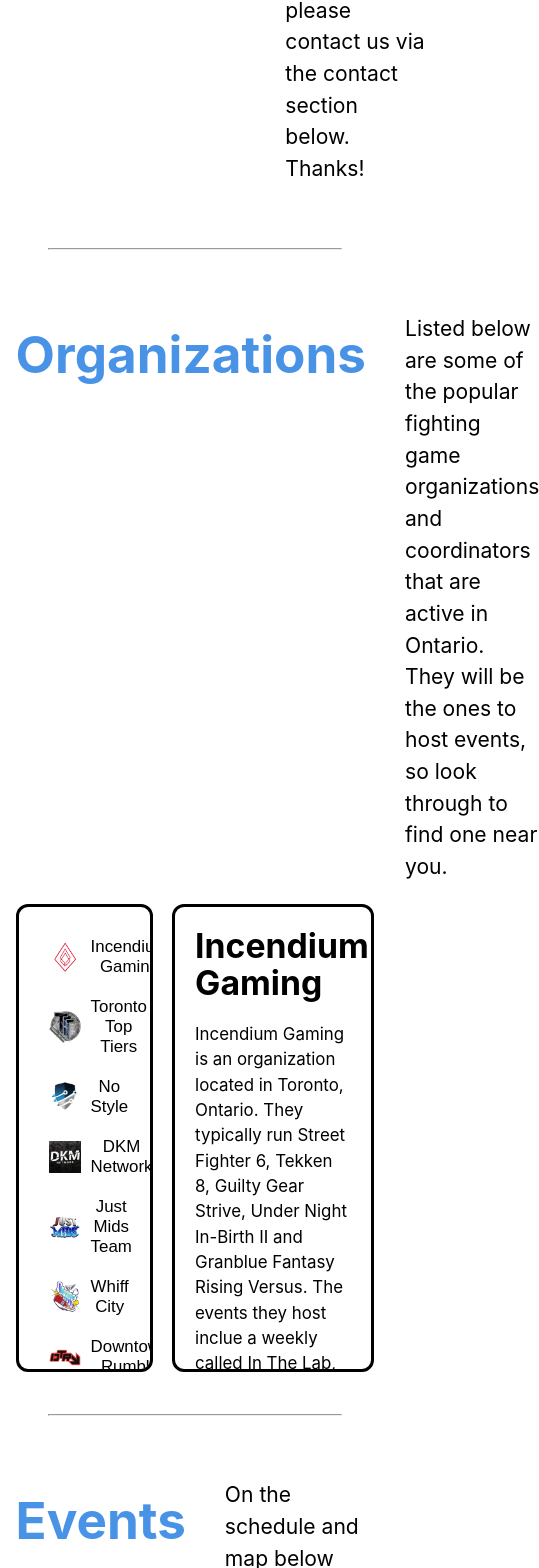
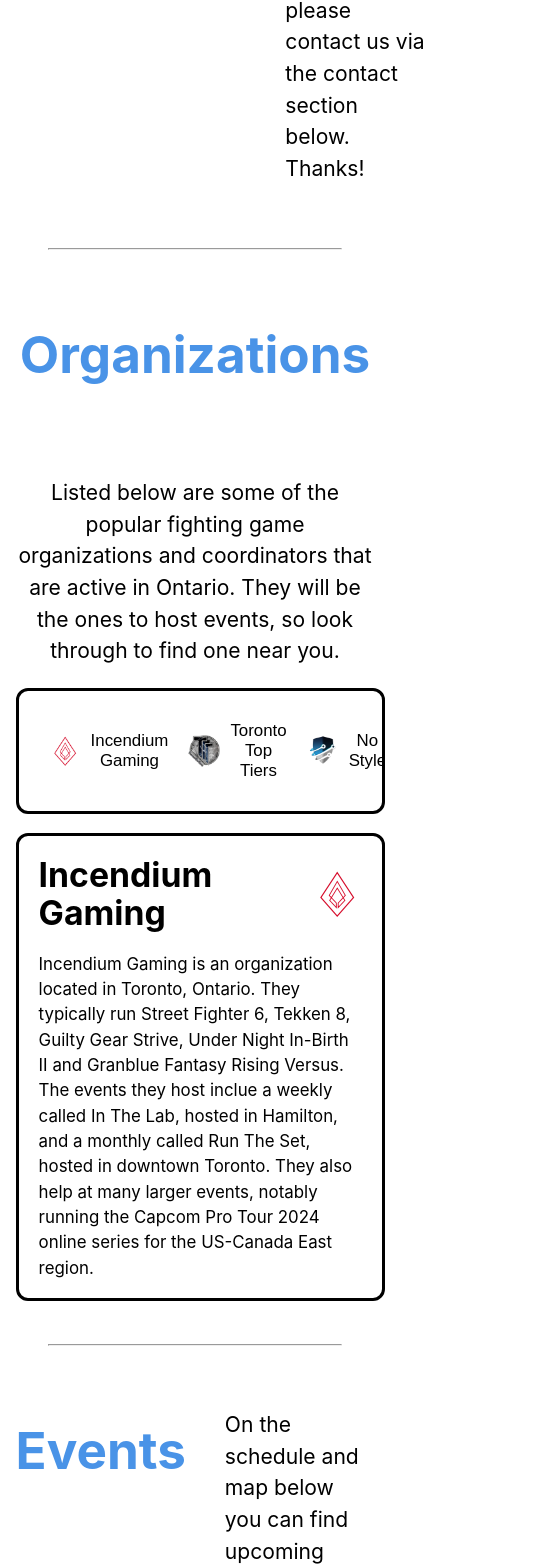
Before and after one commit to NathanW001/ontariofgc-website, a React (Vite) app in the folder ontario-fgc-website/: page / in a window 390 px wide. Shown: the part 2411-3979 px from the top of the page, 539 px wide, since content can reach past the window. Built offline with nearby package versions, Linux system fonts and the light colour scheme; grey boxes are pictures that could not be loaded.

Commit message:
added mobile layout

```diff
--- a/ontario-fgc-website/src/components/Organizations.css
+++ b/ontario-fgc-website/src/components/Organizations.css
@@ -67,3 +67,25 @@
   cursor: pointer;
   background-color: lightgray;
 }
+
+@media only screen and (max-width: 600px) {
+  .organizations-intro-section {
+    flex-direction: column;
+    text-align: center;
+  }
+
+  .organizations-listings {
+    flex-direction: column;
+  }
+
+  .organizations-listings-buttons {
+    flex-direction: row;
+    overflow-y: hidden;
+    overflow-x: auto;
+    width: 83vw;
+  }
+
+  .organizations-listings-descriptions {
+    width: 83vw;
+  }
+}
```
